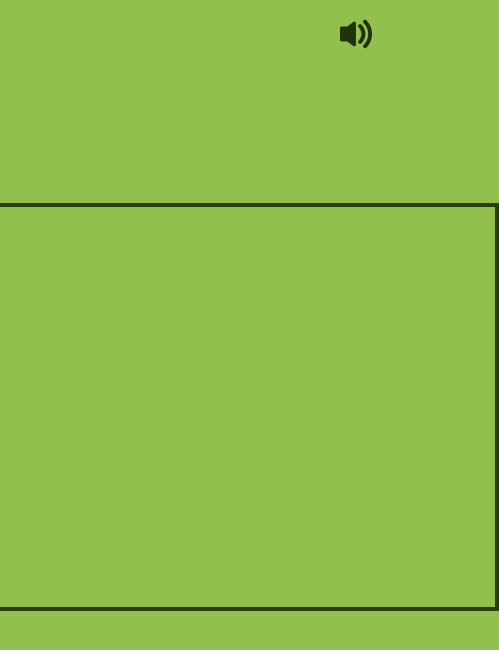
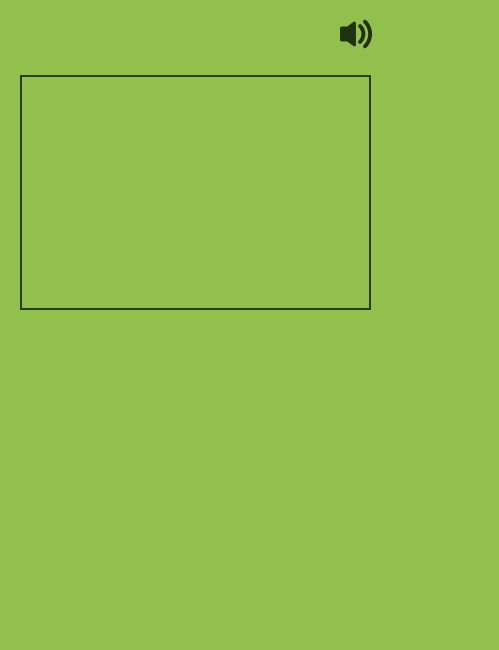
Before and after one commit to Glodny03/retro_snake, a plain HTML site: page index.html in a window 390 px wide. Shown: the whole page, 499 px wide, since content can reach past the window. Drawn offline with Linux system fonts and the light colour scheme.

Commit message:
Add responsive styles for small screens

```diff
--- a/style.css
+++ b/style.css
@@ -93,3 +93,31 @@ canvas {
     width: 100%;
     height: 100%;
 }
+
+@media (max-width: 600px) {
+    body {
+        background-color: var(--primary-color);
+        align-items: flex-start;
+        padding: 75px 0;
+    }
+
+    canvas {
+        width: 90%;
+        height: auto;
+        margin: 0 auto;
+        border: 2px solid var(--secondary-color);
+
+    }
+
+    .game_results {
+        display: flex;
+        justify-content: space-between;
+        padding: 15px 20px;
+        width: 100%;
+    }
+
+    .game_results p {
+        text-transform: uppercase;
+        font-size: 24px;
+    }
+}
```
